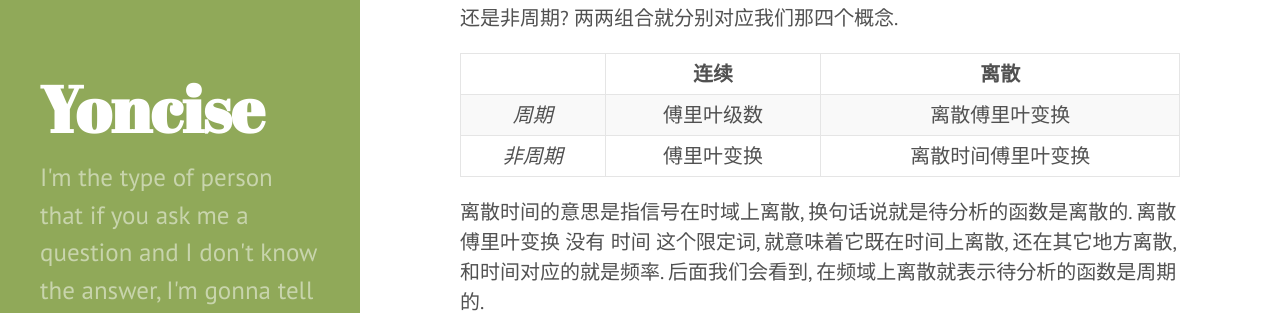
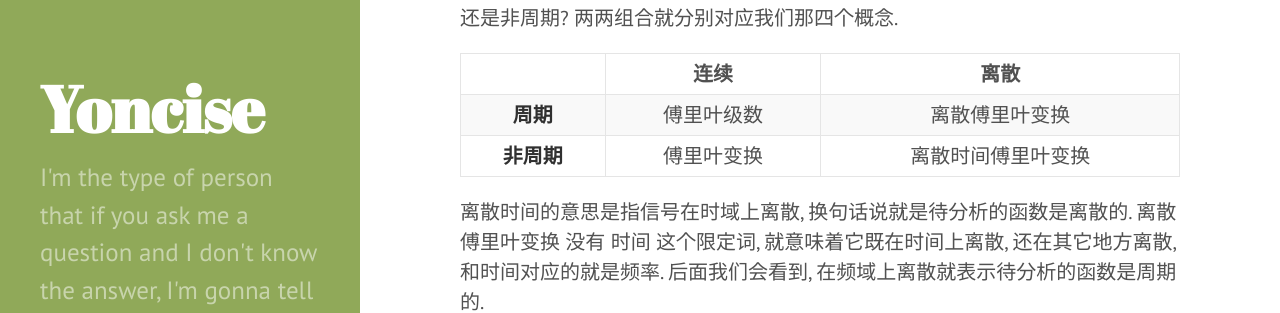
Before and after one commit to yoncise/yoncise.github.io, a Jekyll site: the page built from _posts/2019-08-01-傅里叶里傅.md, in a window 1280 px wide and 900 px high, scrolled down 796 px. Shown: the part 156-469 px from the top of the window. Built offline with Jekyll 4.4.1, drawn with Linux system fonts in a browser that asks for light colours; formulas are drawn with MathJax 3.

Commit message:
table fix

```diff
--- a/_posts/2019-08-01-傅里叶里傅.md
+++ b/_posts/2019-08-01-傅里叶里傅.md
@@ -31,8 +31,8 @@ title: 傅里叶里傅
 
 |   | 连续 | 离散 |
 | :-: | :-: | :-: |
-| _周期_ | 傅里叶级数 | 离散傅里叶变换 |
-| _非周期_ | 傅里叶变换 | 离散时间傅里叶变换 |
+| __周期__ | 傅里叶级数 | 离散傅里叶变换 |
+| __非周期__ | 傅里叶变换 | 离散时间傅里叶变换 |
 
 离散时间的意思是指信号在时域上离散, 换句话说就是待分析的函数是离散的. 离散傅里叶变换 没有 时间 这个限定词,
 就意味着它既在时间上离散, 还在其它地方离散, 和时间对应的就是频率. 后面我们会看到,
@@ -253,8 +253,8 @@ $$
 
 | 时域 | 连续 | 离散 | |
 | :-: | :-: | :-: | :-: |
-| _周期_ | 傅里叶级数 | 离散傅里叶变换 | _离散_ |
-| _非周期_ | 傅里叶变换 | 离散时间傅里叶变换 | _连续_ |
-| | _非周期_ | _周期_ | _频域_ |
+| __周期__ | 傅里叶级数 | 离散傅里叶变换 | __离散__ |
+| __非周期__ | 傅里叶变换 | 离散时间傅里叶变换 | __连续__ |
+| | __非周期__ | __周期__ | __频域__ |
 
 p.s. 对于带复数的函数求导, 只需要将 `i` 当成一个常数即可
```
